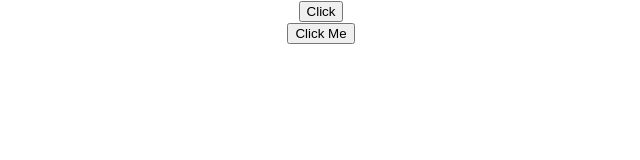
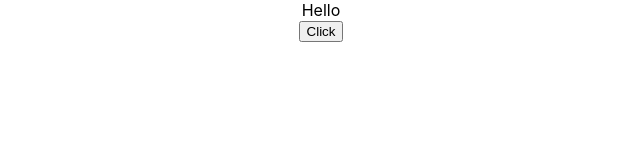
Before and after one commit to nagyadi99/ReactJS_learning, a React (Create React App) app: page / in a window 1280 px wide. Shown: the top 160 px of the page, without its empty margins (319-959 px from the left). Built offline with nearby package versions, Linux system fonts and the light colour scheme.

Commit message:
Binding Event Handlers (4 method)

```diff
--- a/src/App.js
+++ b/src/App.js
@@ -7,22 +7,24 @@ import Message from "./components/Message";
 import Counter from "./components/counter";
 import FunctionClick from "./components/FunctionClick";
 import ClassClick from "./components/ClassClick";
+import EventBind from "./components/EventBind";
 
 function App() {
   return (
     <div className="App">
-      <FunctionClick />
+      <EventBind />
+      {/* <FunctionClick />
       <ClassClick />
-      {/* <Counter></Counter> */}
-      {/* /* <Greet name="Bruce" heroName="Batman">
+      <Counter></Counter>
+      /* <Greet name="Bruce" heroName="Batman">
         <p>This is children props</p>
       </Greet>
       <Greet name="Clark" heroName="Superman">
         <button>Action</button>
-      </Greet> */}
-      {/* <Greet name="Diana" heroName="Wonder Woman" />
-      <Welcome name="Bruce" heroName="Batman" /> */}
-      {/* <Welcome name="Clark" heroName="Superman" />
+      </Greet>
+      <Greet name="Diana" heroName="Wonder Woman" />
+      <Welcome name="Bruce" heroName="Batman" />
+      <Welcome name="Clark" heroName="Superman" />
       <Welcome name="Diana" heroName="Wonder Woman" />
       {<Hello />}
       <Message /> */}
--- /dev/null
+++ b/src/components/EventBind.js
@@ -0,0 +1,41 @@
+import React, { Component } from "react";
+
+class EventBind extends Component {
+  constructor(props) {
+    super(props);
+
+    this.state = {
+      message: "Hello",
+    };
+
+    // this.clickHandler = this.clickHandler.bind(this); third method
+  }
+
+  //   clickHandler() {
+  //     this.setState({
+  //       message: "Goodbye!",
+  //     });
+  //     console.log(this);
+  //   }
+
+  // fourth method:
+
+  clickHandler = () => {
+    this.setState({
+      message: "Goodbye!",
+    });
+  };
+
+  render() {
+    return (
+      <div>
+        <div>{this.state.message}</div>
+        {/* <button onClick={this.clickHandler.bind(this)}>Click</button> first method */}
+        {/* <button onClick={() => this.clickHandler()}>Click</button> second method */}
+        <button onClick={this.clickHandler}>Click</button>
+      </div>
+    );
+  }
+}
+
+export default EventBind;
```
